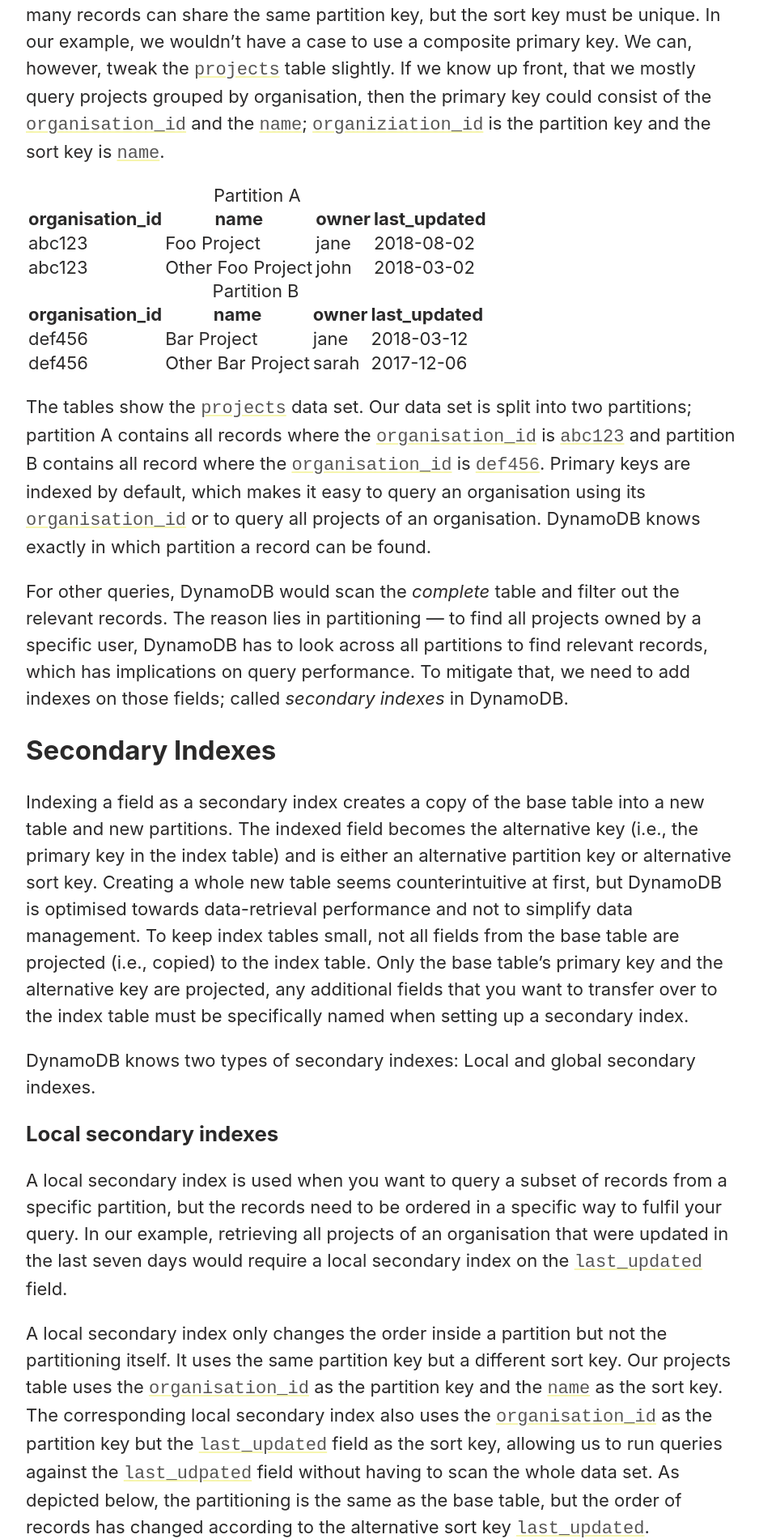
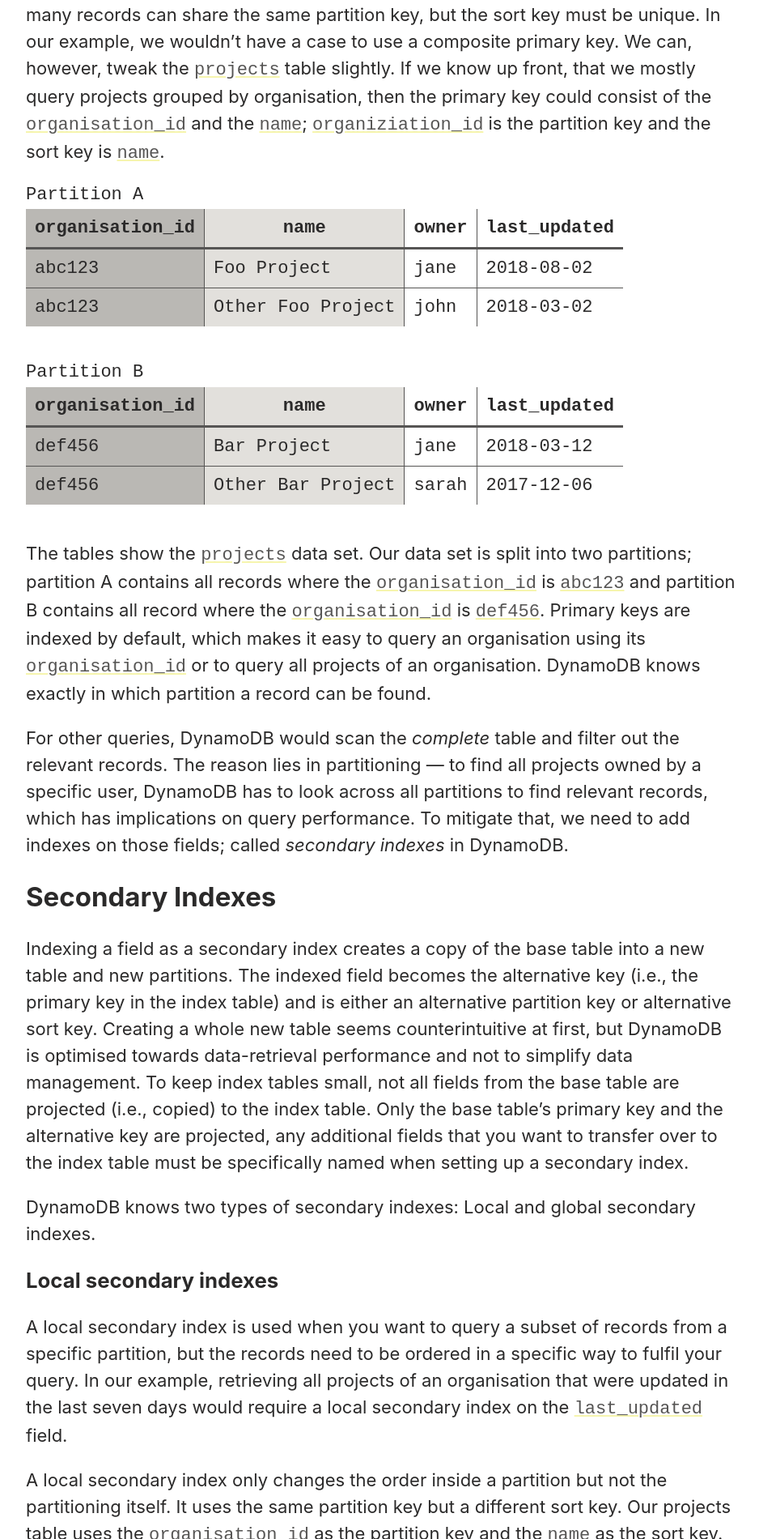
Before and after one commit to oliverroick/oliverroick.net, a Jekyll site: the page built from _posts/2018-08-11-data-storage-and-indexing-in-dynamodb.md, in a window 1280 px wide. Shown: the part 1985-3885 px from the top of the page at 81% size, without its empty margins (168-1106 px from the left). Built offline with Jekyll 4.4.1, drawn with Linux system fonts in a browser that asks for light colours.

Commit message:
Table Styling

```diff
--- a/css/roick.css
+++ b/css/roick.css
@@ -13,6 +13,7 @@
     --border-size: calc(var(--base-size) / 4);
     --font-s: calc(var(--base-size) * 0.75);
     --font-l: calc(var(--base-size) * 2);
+    --gap-xxs: calc(var(--base-size) / 2);
     --gap-s: calc(var(--base-size) * 2);
     --gap-m: calc(var(--base-size) * 4);
     --gap-l: calc(var(--base-size) * 6);
@@ -61,6 +62,50 @@
 
 figure {
     margin: 0;
+}
+
+table {
+    border-spacing: 0;
+    margin-bottom: var(--gap-s);
+}
+
+caption {
+    text-align: left;
+    margin-bottom: var(--border-size);
+}
+
+th {
+    border-bottom: 2px solid var(--grey);
+    border-left: 1px solid var(--grey);
+}
+
+th:first-child {
+    border-left: none;
+}
+
+td {
+    border-top: 1px solid var(--grey);
+    border-left: 1px solid var(--grey);
+}
+
+td:first-child {
+    border-left: none;
+}
+
+th, td {
+    padding: var(--gap-xxs);
+}
+
+table.db {
+    font-family: monospace;
+}
+
+table.db .pk {
+    background-color: #BAB8B4;
+}
+
+table.db .sk {
+    background-color: #E2E0DC;
 }
 
 header {
```
